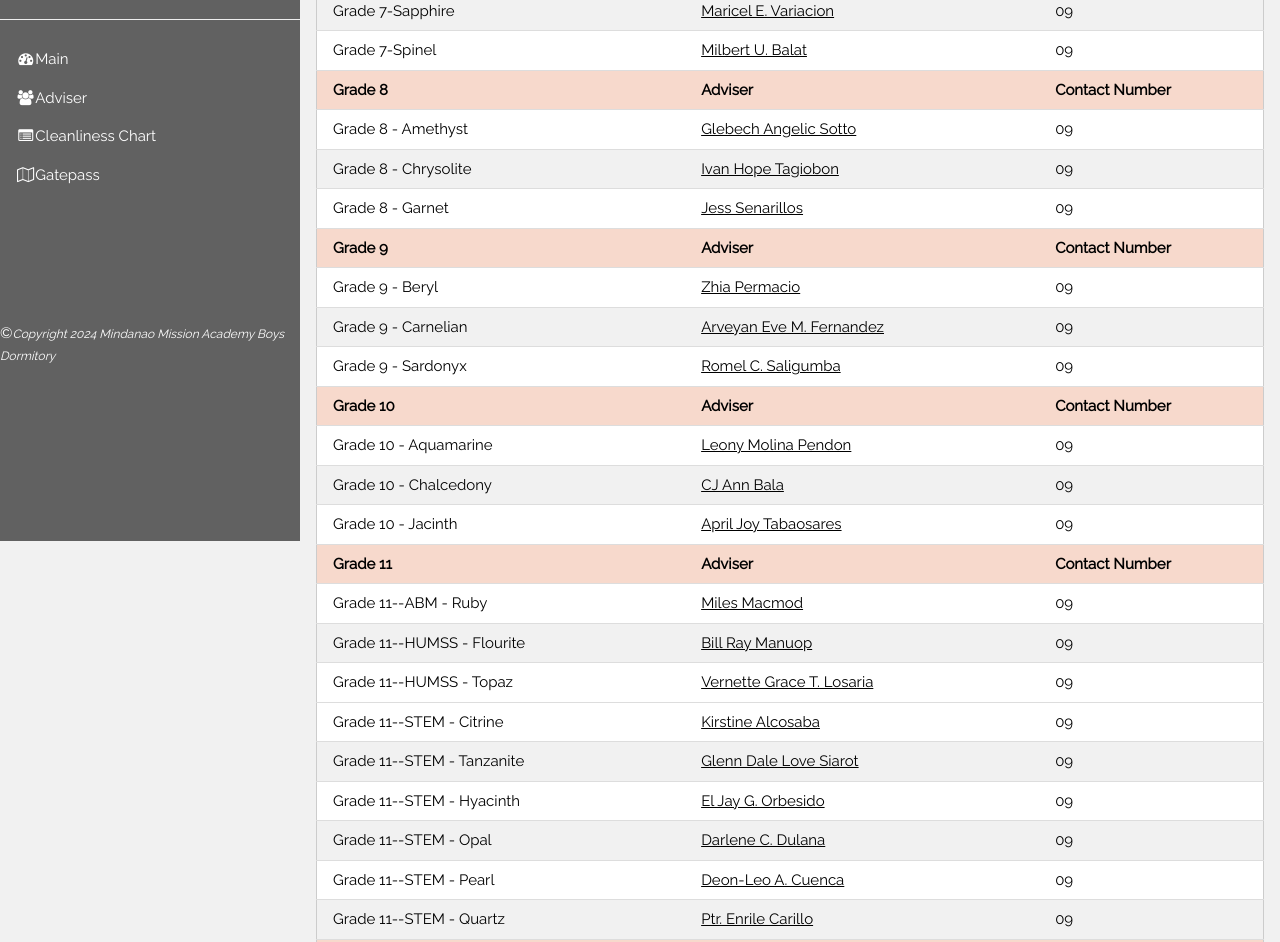
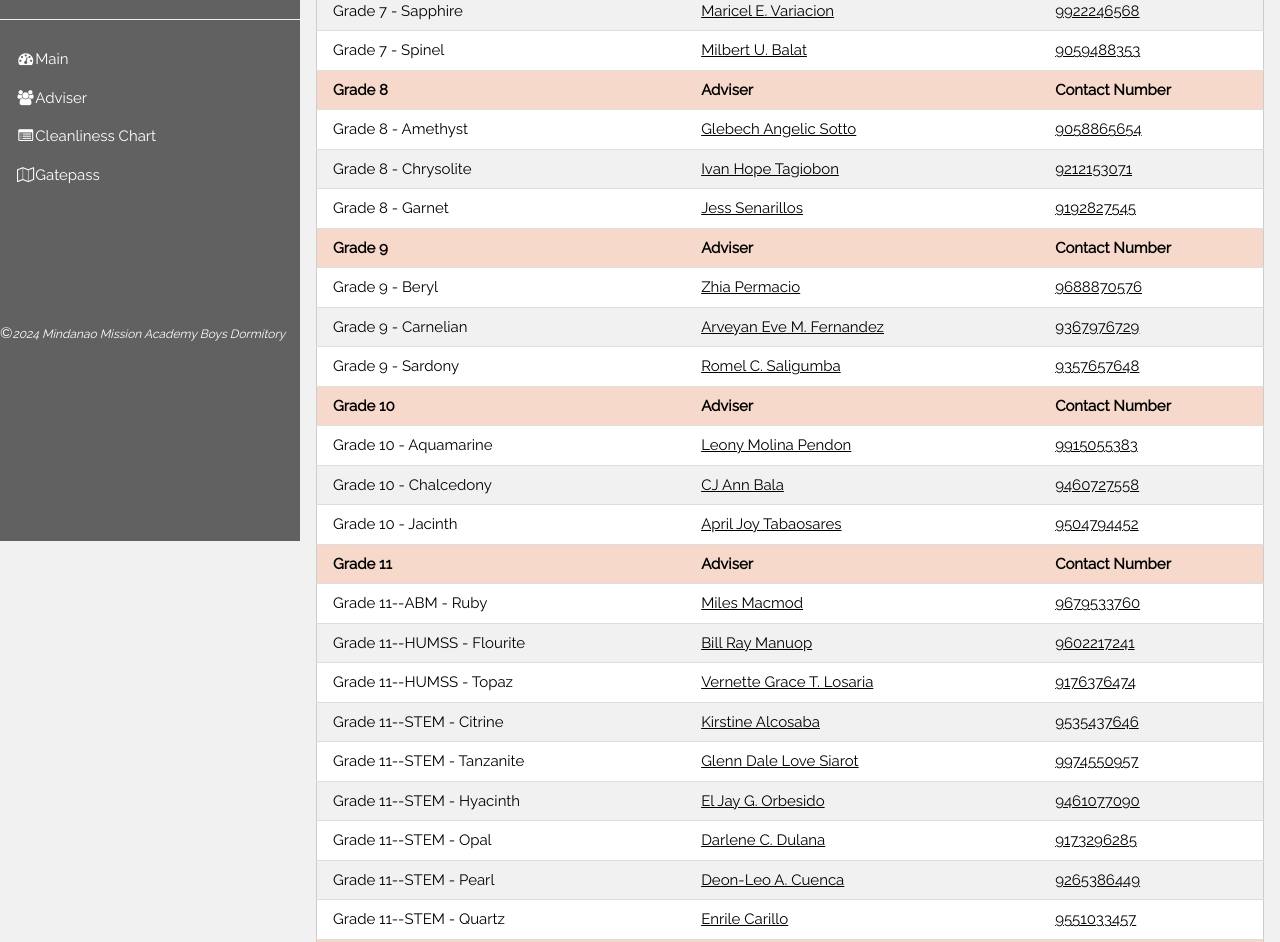
Before and after one commit to mindanaomissionacademy/boys_dorm, a plain HTML site: page advisersearch.html in a window 1280 px wide. Shown: the part 302-1244 px from the top of the page. Drawn offline with nearby package versions, Linux system fonts and the light colour scheme.

Commit message:
Update advisersearch.html

```diff
--- a/advisersearch.html
+++ b/advisersearch.html
@@ -86,7 +86,7 @@ html,body,h1,h2,h3,h4,h5 {font-family: "Raleway", sans-serif}
     <a href="index.html" class="w3-bar-item w3-button w3-padding"><i class="fa fa-power-off"></i> Log Out</a><br><br>-->
   </div>
   <br><br><br><br><br>
-  <p>&copy;<small><i>Copyright 2024 Mindanao Mission Academy Boys Dormitory </i></small></p>
+  <p>&copy;<small><i>2024 Mindanao Mission Academy Boys Dormitory </i></small></p>
 </nav>
 
 <!-- Overlay effect when opening sidebar on small screens -->
@@ -263,141 +263,57 @@ html,body,h1,h2,h3,h4,h5 {font-family: "Raleway", sans-serif}
             <th>Adviser</th>
             <th>Contact Number</th>
           </tr>
-          <tr>
-            <td>Grade 7-Emerald</td>
-            <td><a href="	https://www.facebook.com/eineeuq.buhia	">	Queenie Ann Buhia	</a></td>
-            <td>09</a></td>
-          </tr>
-          <tr>
-            <td>Grade 7-Onyx</td>
-            <td><a href="	https://www.facebook.com/timmyjane.talose	">	Timmy Jane T. Abejo	</a></td>
-            <td>09</a></td>
-          </tr>
-          <tr>
-            <td>Grade 7-Sapphire</td>
-            <td><a href="	https://www.facebook.com/maricel.esoy	">	Maricel E. Variacion	</a></td>
-            <td>09</a></td>
-          </tr>
-          <tr>
-            <td>Grade 7-Spinel</td>
-            <td><a href="	https://www.facebook.com/deboy.ading	">	Milbert U. Balat	</a></td>
-            <td>09</a></td>
-          </tr>
+          <tr>	<td>	Grade 7	-	Emerald	</td>	<td><a href="	https://www.facebook.com/eineeuq.buhia	">	Queenie Ann Buhia	</a></td>	<td><a href="	tel:+63	9771977020	">	9771977020	</a></td>	</tr>
+          <tr>	<td>	Grade 7	-	Onyx	</td>	<td><a href="	https://www.facebook.com/timmyjane.talose	">	Timmy Jane T. Abejo	</a></td>	<td><a href="	tel:+63	9913714975	">	9913714975	</a></td>	</tr>
+          <tr>	<td>	Grade 7	-	Sapphire	</td>	<td><a href="	https://www.facebook.com/maricel.esoy	">	Maricel E. Variacion	</a></td>	<td><a href="	tel:+63	9922246568	">	9922246568	</a></td>	</tr>
+          <tr>	<td>	Grade 7	-	Spinel	</td>	<td><a href="	https://www.facebook.com/deboy.ading	">	Milbert U. Balat	</a></td>	<td><a href="	tel:+63	9059488353	">	9059488353	</a></td>	</tr>
+
           <!--8-->
           <tr style="background-color: rgb(247, 217, 204);">
             <th>Grade 8</th>
             <th>Adviser</th>
             <th>Contact Number</th>
           </tr>
-          <tr>
-            <td>	Grade 8	-	Amethyst	</td>
-            <td><a href="	https://www.facebook.com/glebiatch	">	Glebech Angelic Sotto	</a></td>
-            <td>09</a></td>
-          </tr>
-          <tr>
-            <td>	Grade 8	-	Chrysolite	</td>
-            <td><a href="	https://www.facebook.com/ivanhope.tagiobon	">	Ivan Hope Tagiobon	</a></td>
-            <td>09</a></td>
-          </tr>
-          <tr>
-            <td>	Grade 8	-	Garnet	</td>
-            <td><a href="	https://www.facebook.com/jess.senarillos.71	">	Jess Senarillos	</a></td>
-            <td>09</a></td>
-          </tr>
+          <tr>	<td>	Grade 8	-	Amethyst	</td>	<td><a href="	https://www.facebook.com/glebiatch	">	Glebech Angelic Sotto	</a></td>	<td><a href="	tel:+63	9058865654	">	9058865654	</a></td>	</tr>
+          <tr>	<td>	Grade 8	-	Chrysolite	</td>	<td><a href="	https://www.facebook.com/ivanhope.tagiobon	">	Ivan Hope Tagiobon	</a></td>	<td><a href="	tel:+63	9212153071	">	9212153071	</a></td>	</tr>
+          <tr>	<td>	Grade 8	-	Garnet	</td>	<td><a href="	https://www.facebook.com/jess.senarillos.71	">	Jess Senarillos	</a></td>	<td><a href="	tel:+63	9192827545	">	9192827545	</a></td>	</tr>
+
           <!--9-->
           <tr style="background-color: rgb(247, 217, 204);">
             <th>Grade 9</th>
             <th>Adviser</th>
             <th>Contact Number</th>
           </tr>
-          <tr>
-            <td>	Grade 9	-	Beryl	</td>
-            <td><a href="	https://www.facebook.com/zhiiaaa	">	Zhia Permacio	</a></td>
-            <td>09</a></td>
-          </tr>
-          <tr>
-            <td>	Grade 9	-	Carnelian	</td>
-            <td><a href="	https://www.facebook.com/arveyaneve.macionfernandez	">	Arveyan Eve M. Fernandez 	</a></td>
-            <td>09</a></td>
-          </tr>
-          <tr>
-            <td>	Grade 9	-	Sardonyx	</td>
-            <td><a href="	https://www.facebook.com/romelcuyag.saligumba	">	Romel C. Saligumba	</a></td>
-            <td>09</a></td>
-          </tr>
+          <tr>	<td>	Grade 9	-	Beryl	</td>	<td><a href="	https://www.facebook.com/zhiiaaa	">	Zhia Permacio	</a></td>	<td><a href="	tel:+63	9688870576	">	9688870576	</a></td>	</tr>
+          <tr>	<td>	Grade 9	-	Carnelian	</td>	<td><a href="	https://www.facebook.com/arveyaneve.macionfernandez	">	Arveyan Eve M. Fernandez 	</a></td>	<td><a href="	tel:+63	9367976729	">	9367976729	</a></td>	</tr>
+          <tr>	<td>	Grade 9	-	Sardony	</td>	<td><a href="	https://www.facebook.com/romelcuyag.saligumba	">	Romel C. Saligumba	</a></td>	<td><a href="	tel:+63	9357657648	">	9357657648	</a></td>	</tr>
+
           <!--10-->
           <tr style="background-color: rgb(247, 217, 204);">
             <th>Grade 10</th>
             <th>Adviser</th>
             <th>Contact Number</th>
           </tr>
-          <tr>
-            <td>	Grade 10	-	Aquamarine	</td>
-            <td><a href="	https://www.facebook.com/leony.kyas	">	Leony Molina Pendon	</a></td>
-            <td>09</a></td>
-          </tr>
-          <tr>
-            <td>	Grade 10	-	Chalcedony	</td>
-            <td><a href="	https://www.facebook.com/cjann.bala	">	CJ Ann Bala	</a></td>
-            <td>09</a></td>
-          </tr>
-          <tr>
-            <td>	Grade 10	-	Jacinth	</td>
-            <td><a href="	https://www.facebook.com/ajt0111	">	April Joy Tabaosares	</a></td>
-            <td>09</a></td>
-          </tr>
+          <tr>	<td>	Grade 10	-	Aquamarine	</td>	<td><a href="	https://www.facebook.com/leony.kyas	">	Leony Molina Pendon	</a></td>	<td><a href="	tel:+63	9915055383	">	9915055383	</a></td>	</tr>
+          <tr>	<td>	Grade 10	-	Chalcedony	</td>	<td><a href="	https://www.facebook.com/cjann.bala	">	CJ Ann Bala	</a></td>	<td><a href="	tel:+63	9460727558	">	9460727558	</a></td>	</tr>
+          <tr>	<td>	Grade 10	-	Jacinth	</td>	<td><a href="	https://www.facebook.com/ajt0111	">	April Joy Tabaosares	</a></td>	<td><a href="	tel:+63	9504794452	">	9504794452	</a></td>	</tr>
+
           <!--11-->
           <tr style="background-color: rgb(247, 217, 204);">
             <th>Grade 11</th>
             <th>Adviser</th>
             <th>Contact Number</th>
           </tr>
-          <tr>
-            <td>	Grade 11--ABM	-	Ruby	</td>
-            <td><a href="	https://www.facebook.com/chuuypop18	">	Miles Macmod	</a></td>
-            <td>09</a></td>
-          </tr>
-          <tr>
-            <td>	Grade 11--HUMSS	-	Flourite	</td>
-            <td><a href="	https://www.facebook.com/billray.manuop.35	">	Bill Ray Manuop	</a></td>
-            <td>09</a></td>
-          </tr>
-          <tr>
-            <td>	Grade 11--HUMSS	-	Topaz	</td>
-            <td><a href="	https://www.facebook.com/vErngracy	">	Vernette Grace T. Losaria	</a></td>
-            <td>09</a></td>
-          </tr>
-          <tr>
-            <tr>
-              <td>	Grade 11--STEM	-	Citrine	</td>
-              <td><a href="	https://www.facebook.com/kirstine.alcosaba	">	Kirstine Alcosaba	</a></td>
-            <td>09</a></td>
-          </tr>
-          <tr>
-            <td>	Grade 11--STEM	-	Tanzanite	</td>
-            <td><a href="	https://www.facebook.com/glenndalelove.siarot	">	Glenn Dale Love Siarot	</a></td>
-            <td>09</a></td>
-          </tr>
-          <tr>
-            <td>	Grade 11--STEM	-	Hyacinth	</td>
-            <td><a href="	https://www.facebook.com/eljay.orbesido	">	El Jay G. Orbesido	</a></td>
-            <td>09</a></td>
-          </tr>
-          <tr>
-            <td>	Grade 11--STEM	-	Opal	</td>
-            <td><a href="	https://www.facebook.com/darlene.dulana	">	Darlene C. Dulana	</a></td>
-            <td>09</a></td>
-          </tr>
-          </tr>
-          <td>	Grade 11--STEM	-	Pearl 	</td>
-          <td><a href="	https://www.facebook.com/deonleo.cuenca18	">	Deon-Leo A. Cuenca	</a></td>
-            <td>09</a></td>
-          </tr>
-          <tr>
-            <td>	Grade 11--STEM	-	Quartz	</td>
-            <td><a href="	https://www.facebook.com/enrile.carillo	">Ptr. Enrile Carillo	</a></td>
-            <td>09</a></td>
-          </tr>
+          <tr>	<td>	Grade 11--ABM	-	Ruby	</td>	<td><a href="	https://www.facebook.com/chuuypop18	">	Miles Macmod	</a></td>	<td><a href="	tel:+63	9679533760	">	9679533760	</a></td>	</tr>
+          <tr>	<td>	Grade 11--HUMSS	-	Flourite	</td>	<td><a href="	https://www.facebook.com/billray.manuop.35	">	Bill Ray Manuop	</a></td>	<td><a href="	tel:+63	9602217241	">	9602217241	</a></td>	</tr>
+          <tr>	<td>	Grade 11--HUMSS	-	Topaz	</td>	<td><a href="	https://www.facebook.com/vErngracy	">	Vernette Grace T. Losaria	</a></td>	<td><a href="	tel:+63	9176376474	">	9176376474	</a></td>	</tr>
+          <tr>	<td>	Grade 11--STEM	-	Citrine	</td>	<td><a href="	https://www.facebook.com/kirstine.alcosaba	">	Kirstine Alcosaba	</a></td>	<td><a href="	tel:+63	9535437646	">	9535437646	</a></td>	</tr>
+          <tr>	<td>	Grade 11--STEM	-	Tanzanite	</td>	<td><a href="	https://www.facebook.com/glenndalelove.siarot	">	Glenn Dale Love Siarot	</a></td>	<td><a href="	tel:+63	9974550957	">	9974550957	</a></td>	</tr>
+          <tr>	<td>	Grade 11--STEM	-	Hyacinth	</td>	<td><a href="	https://www.facebook.com/eljay.orbesido	">	El Jay G. Orbesido	</a></td>	<td><a href="	tel:+63	9461077090	">	9461077090	</a></td>	</tr>
+          <tr>	<td>	Grade 11--STEM	-	Opal	</td>	<td><a href="	https://www.facebook.com/darlene.dulana	">	Darlene C. Dulana	</a></td>	<td><a href="	tel:+63	9173296285	">	9173296285	</a></td>	</tr>
+          <tr>	<td>	Grade 11--STEM	-	Pearl 	</td>	<td><a href="	https://www.facebook.com/deonleo.cuenca18	">	Deon-Leo A. Cuenca	</a></td>	<td><a href="	tel:+63	9265386449	">	9265386449	</a></td>	</tr>
+          <tr>	<td>	Grade 11--STEM	-	Quartz	</td>	<td><a href="	https://www.facebook.com/enrile.carillo	">	Enrile Carillo	</a></td>	<td><a href="	tel:+63	9551033457	">	9551033457	</a></td>	</tr>
+
           <!--12-->
           <tr style="background-color: rgb(247, 217, 204);">
             <th>Grade 12</th>
```
